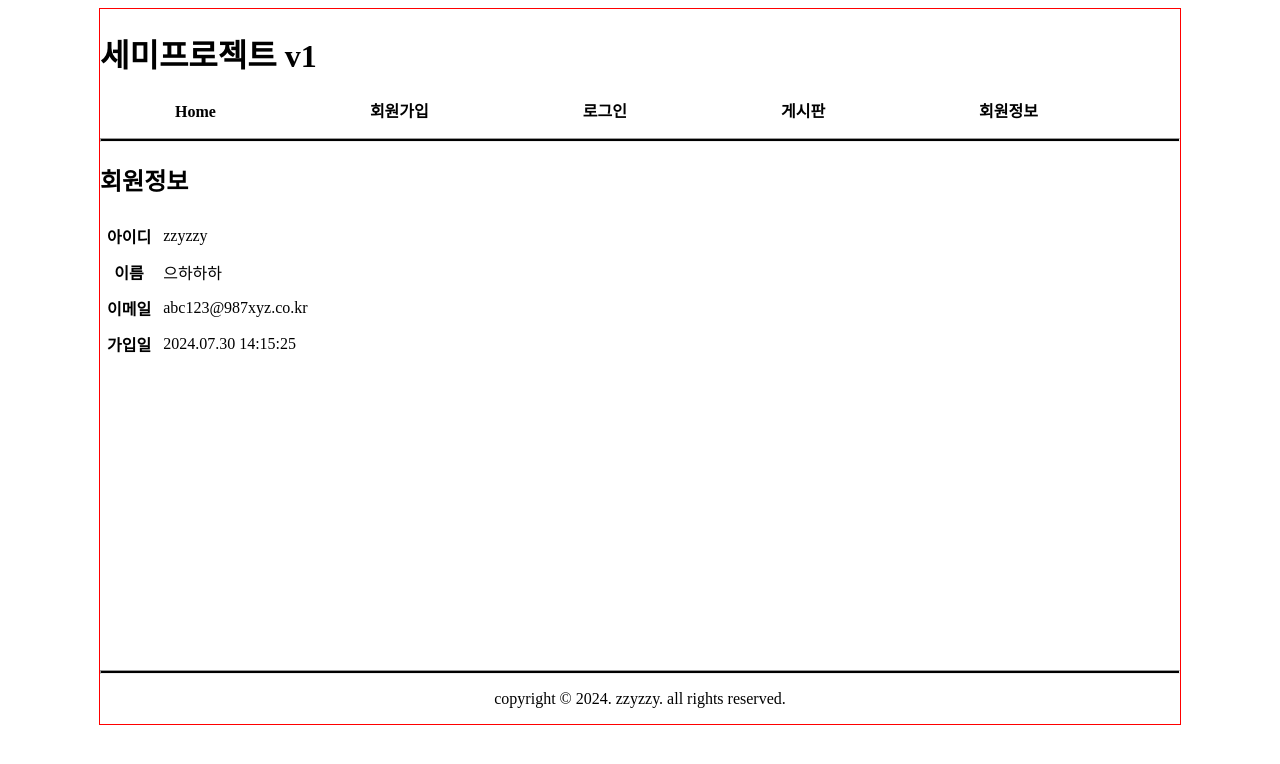
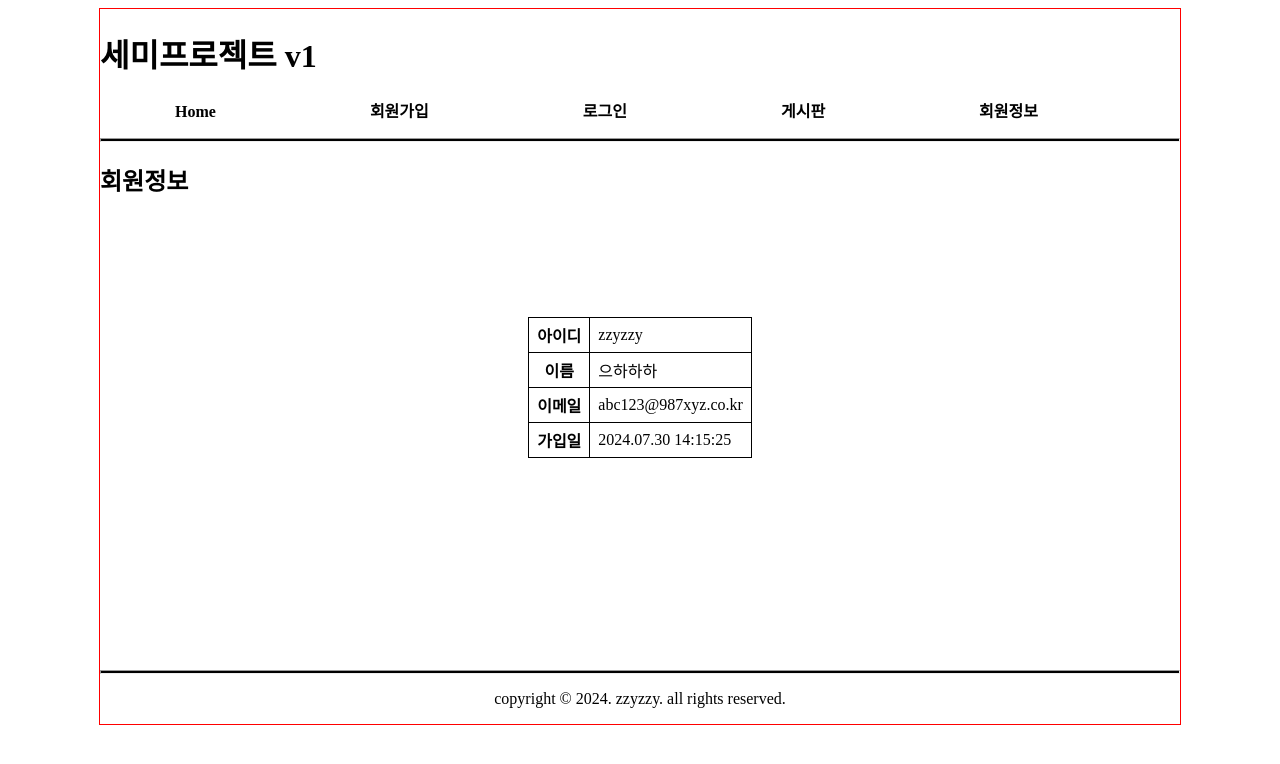
Before and after one commit to play10grounds/semiprojectv1, a FastAPI app: page /member/myinfo in a window 1280 px wide. Shown: the top 764 px of the page. Run offline with FastAPI, Linux system fonts and the light colour scheme.

Commit message:
회원정보 스타일링

```diff
--- a/views/templates/member/myinfo.html
+++ b/views/templates/member/myinfo.html
@@ -5,7 +5,9 @@
     <title>세미프로젝트</title>
     <link rel="stylesheet" href="/static/css/project.css">
     <style>
-
+        table { border: 1px solid black; margin: 120px auto;
+            border-collapse: collapse }
+        th, td { border: 1px solid black; padding: 5px 8px }
     </style>
 </head>
 <body>
@@ -22,7 +24,7 @@
         </nav>
         <main>
             <h2>회원정보</h2>
-            <table cellpadding="5">
+            <table>
                 <tr><th>아이디</th><td>zzyzzy</td></tr>
                 <tr><th>이름</th><td>으하하하</td></tr>
                 <tr><th>이메일</th><td>abc123@987xyz.co.kr</td></tr>
```
